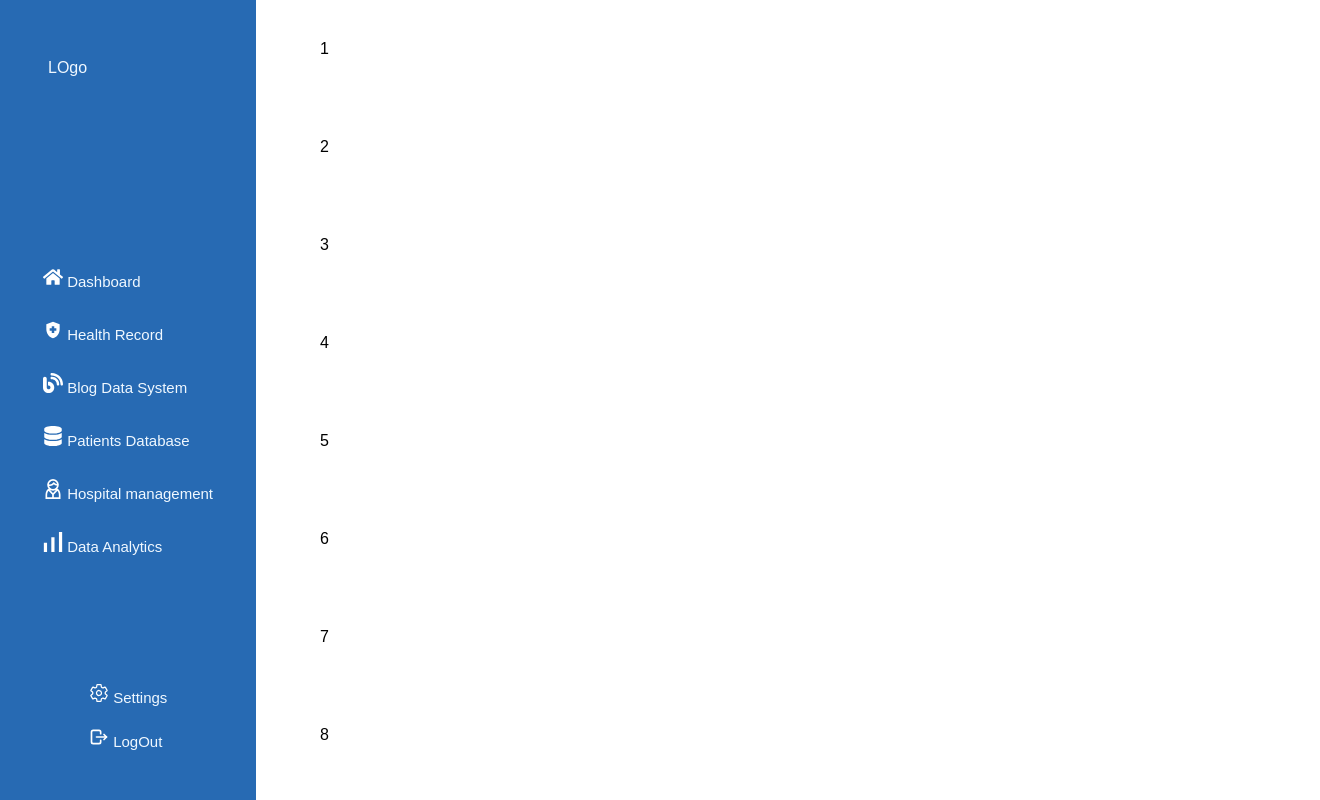
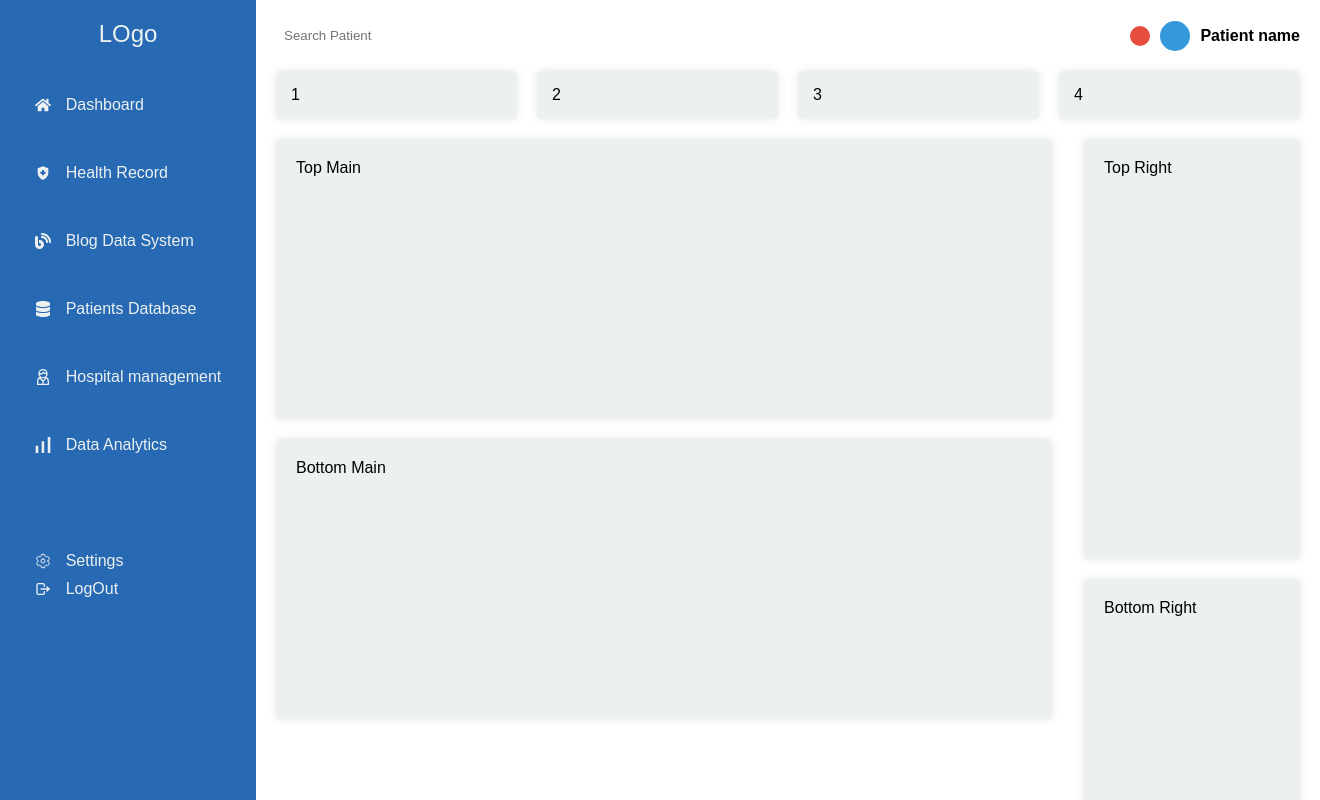
Before and after one commit to Ahamba-Ohale/Hospital-Management-Service-Frontend, a React (Vite) app in the folder client/: page /Admin in a window 1280 px wide. Shown: the top 800 px of the page, 1320 px wide, since content can reach past the window. Built offline with nearby package versions, Linux system fonts and the light colour scheme.

Commit message:
Admin Dashboard

```diff
--- a/client/src/Component/Admin/Admin.jsx
+++ b/client/src/Component/Admin/Admin.jsx
@@ -1,9 +1,17 @@
 import React from 'react'
 import Sidebar from './AdminSidebar/Sidebar'
+import Main from './AdminSidebar/Main'
 
 function Admin() {
   return (
-    <Sidebar />
+    <div className='body'>
+
+      <div className="dashboard">
+        <Sidebar />
+        <Main />
+      </div>
+
+    </div>
   )
 }
 
--- /dev/null
+++ b/client/src/Component/Admin/AdminSidebar/Main.jsx
@@ -0,0 +1,39 @@
+import "./Sidebar.css";
+
+const Main = () => {
+  return (
+    <div className="main-body">
+      <div className="header">
+        <span className="search">
+          <input type="text" placeholder="Search Patient" />
+        </span>
+        <div className="notify">
+          <div className="bell"></div>
+          <div className="img"></div>
+          <h4>Patient name</h4>
+        </div>
+      </div>
+
+      <div className="sub-header">
+        <div className="card">1</div>
+        <div className="card">2</div>
+        <div className="card">3</div>
+        <div className="card">4</div>
+      </div>
+
+      <div className="body-main">
+        <div className="main">
+          <div className="top-main">Top Main</div>
+          <div className="bottom-main">Bottom Main</div>
+        </div>
+
+        <div className="right-section">
+          <div className="top-right">Top Right</div>
+          <div className="bottom-right">Bottom Right</div>
+        </div>
+      </div>
+    </div>
+  );
+};
+
+export default Main;
--- a/client/src/Component/Admin/AdminSidebar/Mainboard.css
+++ /dev/null
@@ -1,14 +0,0 @@
-.firstRow{
-    display: flex;
-   justify-content: flex-start;
-
-
-}
-
-.firstRow > .main{
-    flex: 1 0 12.5rem;
-    border: #276AB3 solid 2px;
-    margin: 5px;
-
-    height: 5rem;
-}
--- a/client/src/Component/Admin/AdminSidebar/Sidebar.css
+++ b/client/src/Component/Admin/AdminSidebar/Sidebar.css
@@ -1,72 +1,187 @@
-*{
+body {
     margin: 0;
-    padding: 0;
+    font-family: 'Arial', sans-serif;
   }
 
-.Admin-container{
-    width: 100vw;
-    height: 100vh;
-    border: none;
+  .dashboard {
     display: flex;
-    flex-direction: row;
   }
 
-.Admin-sidebar{
+  .side-menu-bar {
     width: 20vw;
     height: 100vh;
-    background-color:#276AB3;
+    position: fixed;
+    background-color: #276AB3;
+    color: #ecf0f1;
     display: flex;
     flex-direction: column;
     align-items: center;
-    justify-content: space-around;
+    /* justify-content: space-around; */
+    padding-top: 20px;
   }
 
-.Admin-logo{
-    margin-top: 10px;
-    color: aliceblue;
-    width: 10rem;
-    height: 5rem;
-
+  .Admin-logo {
+    font-size: 1.5rem;
+    margin-bottom: 3rem;
   }
 
-.menu-item ul li {
-
-    list-style: none;
-    font-size: 15px;
-    margin: 30px;
-    text-decoration: none
-
-
+  .Admin-menu {
+    display: flex;
+    flex-direction: column;
   }
 
-.menu-item ul li a {
-    color: aliceblue;
+  .menu-item {
+    ul {
+      list-style: none;
+      padding: 0;
+      margin: 0;
     }
 
-.logout{
+    li {
+      display: flex;
+      align-items: center;
+      margin-bottom: 50px;
+
+      a {
+        text-decoration: none;
+        color: #ecf0f1;
+        margin-left: 10px;
+      }
+
+      .icon {
+        margin-right: 5px;
+      }
+    }
+  }
+
+  .logout {
     display: flex;
     flex-direction: column;
-    row-gap: 20px;
+    margin-top: 3rem;
+  }
+
+  .setting,
+  .logout-opt {
+    ul {
+      list-style: none;
+      padding: 0;
+      margin: 0;
+    }
+
+    li {
+      display: flex;
+      align-items: center;
+      margin-bottom: 10px;
+
+      a {
+        text-decoration: none;
+        color: #ecf0f1;
+        margin-left: 10px;
+      }
+
+      .icon {
+        margin-right: 5px;
+      }
+    }
+  }
+
+  .main-body {
+    margin-left: 20vw;
+    width: 80vw;
+    padding: 20px;
+  }
+
+  .header {
+    display: flex;
+    justify-content: space-between;
+    align-items: center;
+    margin-bottom: 20px;
+  }
+    .search {
+      input {
+        padding: 8px;
+        border: none;
+        border-radius: 5px;
+        margin-right: 10px;
+      }
+    }
+
+    .notify {
+      display: flex;
+      align-items: center;
+    }
+      .bell {
+        /* Add bell styling */
+        width: 20px;
+        height: 20px;
+        background-color: #e74c3c;
+        border-radius: 50%;
+        margin-right: 10px;
+      }
+
+      .img {
+        /* Add user image styling */
+        width: 30px;
+        height: 30px;
+        background-color: #3498db;
+        border-radius: 50%;
+        margin-right: 10px;
+      }
+
+      h4 {
+        margin: 0;
+        font-size: 1rem;
       }
 
 
-.logout .setting a{
-    list-style: none;
-    font-size: 15px;
-    text-decoration: none;
-    color: aliceblue;
 
-
-}
-.logout .logout-opt a{
-    list-style: none;
-    font-size: 15px;
-    text-decoration: none;
-    color: aliceblue;
-
+  .sub-header {
+    display: grid;
+    grid-template-columns: repeat(4, 1fr);
+    gap: 20px;
+    margin-bottom: 20px;
   }
 
-.icon{
-    color: white;
-    font-size: 20px;
+  .card {
+    background-color: #ecf0f1; /* Adjust card background color */
+    padding: 15px;
+    border-radius: 5px;
+    box-shadow: 0 0 10px rgba(0, 0, 0, 0.1);
   }
+
+  .body-main {
+    display: flex;
+  }
+
+  .main {
+    grid-area: main;
+    display: grid;
+    grid-template-rows: 1fr 2fr;
+    gap: 20px;
+    padding: 0 2rem 0 0;
+  }
+
+  .top-main, .bottom-main {
+    padding: 20px;
+    background-color: #ecf0f1; /* Adjust as needed */
+    border-radius: 5px;
+    box-shadow: 0 0 10px rgba(0, 0, 0, 0.1);
+    width: 46rem;
+    height: 15rem;
+  }
+
+  /* Right Section Styles */
+  .right-section {
+    grid-area: right-section;
+    display: grid;
+    grid-template-rows: 1fr 1fr;
+    gap: 20px;
+    width: 15rem;
+  }
+
+  .top-right, .bottom-right {
+    padding: 20px;
+    background-color: #ecf0f1; /* Adjust as needed */
+    border-radius: 5px;
+    box-shadow: 0 0 10px rgba(0, 0, 0, 0.1);
+  }
--- a/client/src/Component/Admin/AdminSidebar/Sidebar.jsx
+++ b/client/src/Component/Admin/AdminSidebar/Sidebar.jsx
@@ -1,9 +1,6 @@
-import React from 'react'
-import { Link } from 'react-router-dom'
-import './Sidebar.css'
-import './Mainboard.css'
-
-
+import React from "react";
+import { Link } from "react-router-dom";
+import "./Sidebar.css";
 
 import { FaHome } from "react-icons/fa";
 import { MdHealthAndSafety } from "react-icons/md";
@@ -14,56 +11,68 @@ import { SiSimpleanalytics } from "react-icons/si";
 import { IoSettingsOutline } from "react-icons/io5";
 import { TbLogout } from "react-icons/tb";
 
-
-
 function Sidebar() {
   return (
-    <div className='Admin-container'>
-      <div className="Admin-sidebar">
+    <div className="side-menu-bar">
       <div className="Admin-logo">LOgo</div>
       <div className="Admin-menu">
-          <div className='menu-item'>
+        <div className="menu-item">
           <ul>
-                <li> <FaHome className='icon' /> <Link to="/Dashboard">Dashboard</Link></li>
-                <li> <MdHealthAndSafety className='icon' /> <Link to="/Health Record">Health Record</Link></li>
-                <li> <FaBlog className='icon' /> <Link to="/Blog Data System">Blog Data System</Link></li>
-                <li> <FaDatabase className='icon' /> <Link to="/Patients Database">Patients Database</Link></li>
-                <li> <GrUserManager className='icon' /> <Link to="/Hospital management">Hospital management</Link></li>
-                <li> <SiSimpleanalytics className='icon' /> <Link to="/Data  Analytics">Data Analytics</Link></li>
+            <li>
+              {" "}
+              <FaHome className="icon" /> <Link to="/Dashboard">Dashboard</Link>
+            </li>
+            <li>
+              {" "}
+              <MdHealthAndSafety className="icon" />{" "}
+              <Link to="/Health Record">Health Record</Link>
+            </li>
+            <li>
+              {" "}
+              <FaBlog className="icon" />{" "}
+              <Link to="/Blog Data System">Blog Data System</Link>
+            </li>
+            <li>
+              {" "}
+              <FaDatabase className="icon" />{" "}
+              <Link to="/Patients Database">Patients Database</Link>
+            </li>
+            <li>
+              {" "}
+              <GrUserManager className="icon" />{" "}
+              <Link to="/Hospital management">Hospital management</Link>
+            </li>
+            <li>
+              {" "}
+              <SiSimpleanalytics className="icon" />{" "}
+              <Link to="/Data  Analytics">Data Analytics</Link>
+            </li>
           </ul>
         </div>
 
-
-        </div>
-
-        <div className='logout'>
-            <div className='setting'>
+        <div className="logout">
+          <div className="setting">
             <ul>
-                    <li> <IoSettingsOutline className='icon' /> <Link to="/Settings">Settings</Link></li>
+              <li>
+                {" "}
+                <IoSettingsOutline className="icon" />{" "}
+                <Link to="/Settings">Settings</Link>
+              </li>
             </ul>
           </div>
 
-           <div className='logout-opt'>
+          <div className="logout-opt">
             <ul>
-                    <li> <TbLogout className='icon' /> <Link to="Logout">LogOut</Link></li>
+              <li>
+                {" "}
+                <TbLogout className="icon" /> <Link to="Logout">LogOut</Link>
+              </li>
             </ul>
           </div>
         </div>
-
-      </div>
-
-      <div className="mainboard">
-        <div className='main row1'>1</div>
-        <div className='main row2'>2</div>
-        <div className='main row3'>3</div>
-        <div className='main row3'>4</div>
-        <div className='main row3'>5</div>
-        <div className='main row3'>6</div>
-        <div className='main row3'>7</div>
-        <div className='main row3'>8</div>
       </div>
     </div>
-  )
+  );
 }
 
-export default Sidebar
+export default Sidebar;
```
Also changed, not shown: 1 other file (tests, documents, lock files or other folders). Lines whose indentation alone changed are shown as unchanged.
